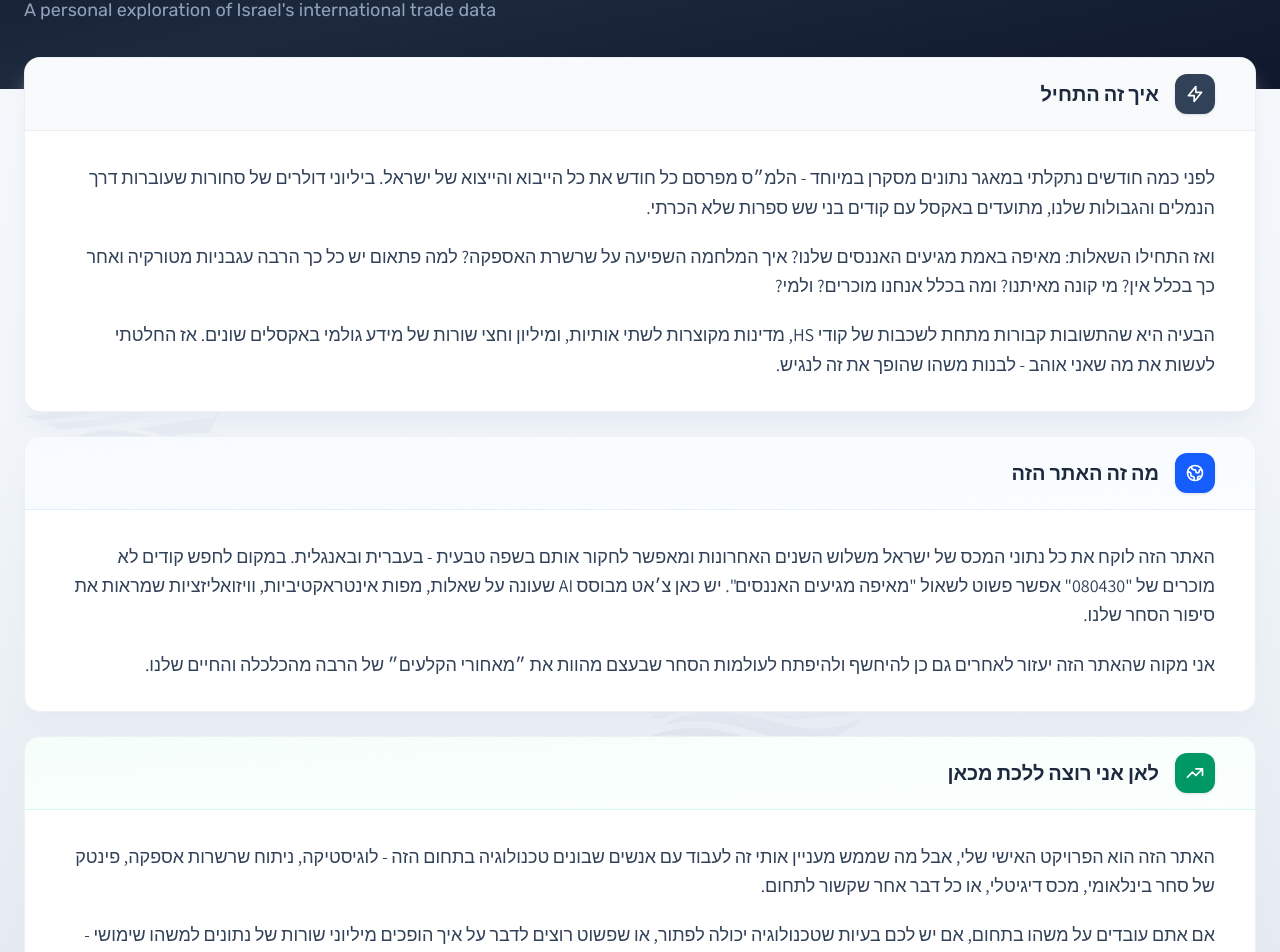
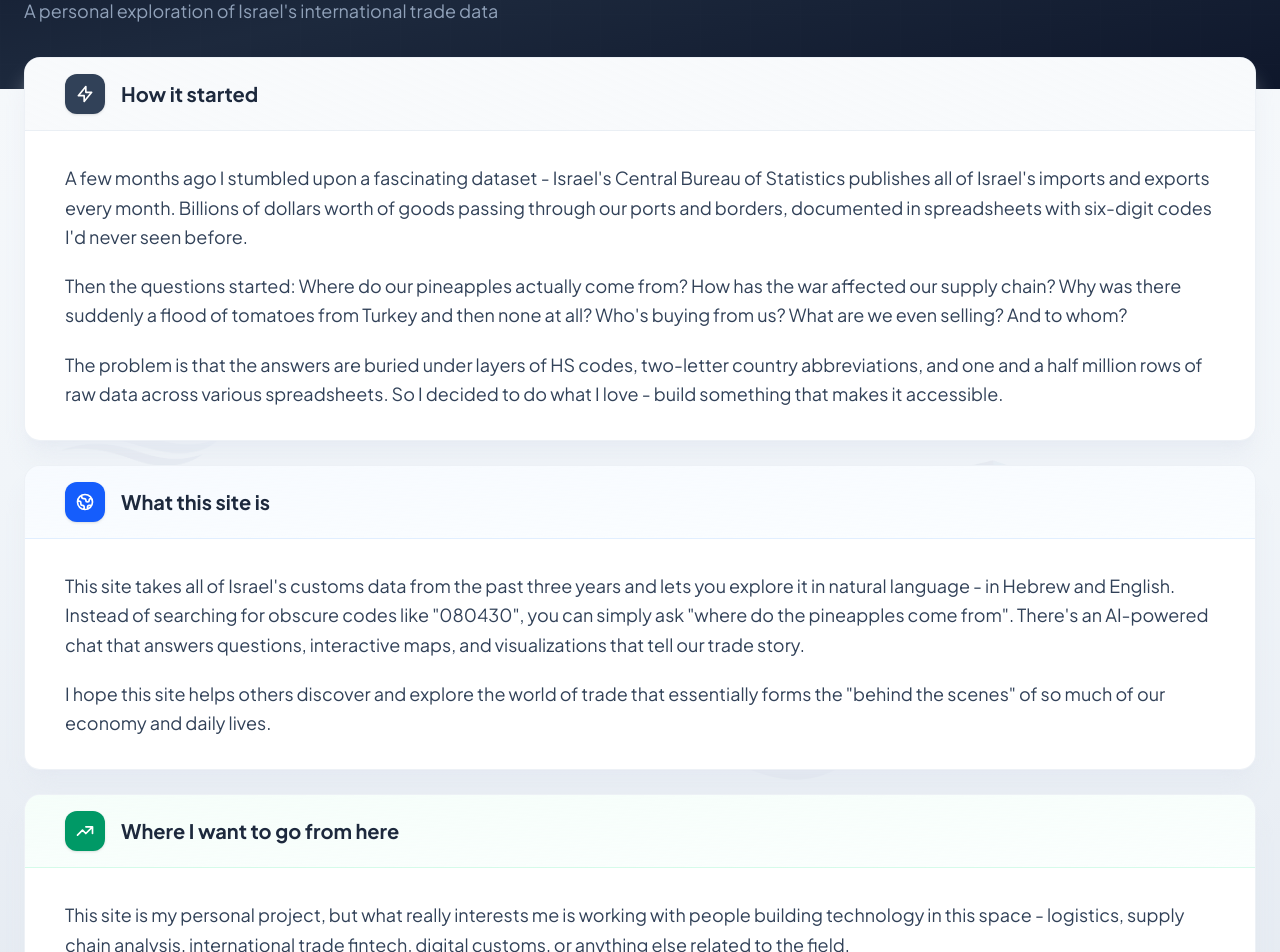
Before and after one commit to akivaschiff/israel-trade-app, a Vue app: page /about in a window 1280 px wide. Shown: the part 251-1203 px from the top of the page. Built offline with nearby package versions, Linux system fonts and the light colour scheme; no server answers.

Commit message:
Support enligsh about page

```diff
--- a/src/style.css
+++ b/src/style.css
@@ -102,7 +102,7 @@ a:not([class*="bg-"]):hover {
 .card {
   background: white;
   border-radius: 0.5rem;
-  box-shadow: 0 1px 3px 0 rgba(0, 0, 0, 0.1), 0 1px 2px -1px rgba(0, 0, 0, 0.1);
+  box-shadow: 1px 1px 5px 1px rgba(0, 0, 0, 0.1), 0 1px 2px -1px rgba(0, 0, 0, 0.1);
 }
 
 .card-elevated {
--- a/src/views/AboutPage.vue
+++ b/src/views/AboutPage.vue
@@ -1,13 +1,13 @@
 <template>
-  <div class="about-page min-h-[calc(100vh-64px)] relative overflow-hidden" dir="rtl">
+  <div class="about-page min-h-[calc(100vh-64px)] relative overflow-hidden">
     <!-- Hero Header -->
-    <div class="relative bg-gradient-to-br from-slate-900 via-slate-800 to-slate-900 overflow-hidden">
+    <div class="relative bg-gradient-to-br from-slate-900 via-slate-800 to-slate-900 overflow-hidden" dir="ltr">
       <!-- Subtle grid pattern -->
       <div class="absolute inset-0 opacity-10">
         <div class="absolute inset-0" style="background-image: linear-gradient(rgba(255,255,255,.05) 1px, transparent 1px), linear-gradient(90deg, rgba(255,255,255,.05) 1px, transparent 1px); background-size: 50px 50px;"></div>
       </div>
 
-      <div class="relative max-w-7xl mx-auto px-6 py-16" dir="ltr">
+      <div class="relative max-w-7xl mx-auto px-6 py-16">
         <div class="inline-flex items-center gap-2 mb-4 px-3 py-1.5 bg-amber-500/10 border border-amber-500/20 rounded-full">
           <div class="w-1.5 h-1.5 bg-amber-400 rounded-full animate-pulse"></div>
           <span class="text-amber-400 text-xs font-semibold tracking-wider uppercase">About This Project</span>
@@ -44,15 +44,15 @@
     </div>
 
     <!-- Content Area -->
-    <div class="max-w-7xl mx-auto px-6 -mt-8 relative z-10 pb-20 space-y-6">
+    <div class="max-w-7xl mx-auto px-6 -mt-8 relative z-10 pb-20 space-y-6" :dir="locale === 'he' ? 'rtl' : 'ltr'">
 
       <!-- Card 01: How it started -->
       <div class="bg-white rounded-2xl shadow-xl shadow-slate-200/60 border border-slate-200/60 overflow-hidden group hover:shadow-2xl hover:shadow-slate-300/60 transition-all duration-500">
         <!-- Edge-to-edge header -->
         <div class="bg-gradient-to-br from-slate-50 to-slate-100/50 border-b border-slate-200/60">
           <div class="px-6 md:px-10 py-4 flex items-center gap-4">
-            <!-- Chapter number -->
-            <div class="flex items-center gap-3 flex-shrink-0">
+            <!-- Chapter number and icon -->
+            <div class="flex items-center gap-3 flex-shrink-0" :class="locale === 'he' ? 'order-2' : ''">
               <div class="w-10 h-10 rounded-xl bg-slate-700 flex items-center justify-center shadow-sm">
                 <svg class="w-5 h-5 text-white" fill="none" stroke="currentColor" viewBox="0 0 24 24">
                   <path stroke-linecap="round" stroke-linejoin="round" stroke-width="2" d="M13 10V3L4 14h7v7l9-11h-7z" />
@@ -60,14 +60,17 @@
               </div>
             </div>
             <!-- Title -->
-            <h2 class="flex-1 text-right text-xl font-bold text-slate-800" dir="rtl" style="font-family: 'Assistant', 'Heebo', sans-serif;">
-              איך זה התחיל
+            <h2 class="flex-1 text-xl font-bold text-slate-800" :class="locale === 'he' ? 'text-right order-1' : 'text-left'" :style="locale === 'he' ? 'font-family: Assistant, Heebo, sans-serif;' : ''">
+              <span v-if="locale === 'he'">איך זה התחיל</span>
+              <span v-else>How it started</span>
             </h2>
           </div>
         </div>
 
         <!-- Card body with padding -->
-        <div class="px-6 md:px-10 py-8 text-right font-hebrew" dir="rtl">
+        <div class="px-6 md:px-10 py-8" :class="locale === 'he' ? 'text-right font-hebrew' : 'text-left'">
+          <!-- Hebrew Content -->
+          <template v-if="locale === 'he'">
             <p class="text-lg leading-relaxed text-slate-700 mb-5" style="font-family: 'Assistant', 'Heebo', sans-serif;">
               לפני כמה חודשים נתקלתי במאגר נתונים מסקרן במיוחד - הלמ״ס מפרסם כל חודש את כל הייבוא והייצוא של ישראל. ביליוני דולרים של סחורות שעוברות דרך הנמלים והגבולות שלנו, מתועדים באקסל עם קודים בני שש ספרות שלא הכרתי.
             </p>
@@ -77,6 +80,19 @@
             <p class="text-lg leading-relaxed text-slate-700" style="font-family: 'Assistant', 'Heebo', sans-serif;">
               הבעיה היא שהתשובות קבורות מתחת לשכבות של קודי HS, מדינות מקוצרות לשתי אותיות, ומיליון וחצי שורות של מידע גולמי באקסלים שונים. אז החלטתי לעשות את מה שאני אוהב - לבנות משהו שהופך את זה לנגיש.
             </p>
+          </template>
+          <!-- English Content -->
+          <template v-else>
+            <p class="text-lg leading-relaxed text-slate-700 mb-5">
+              A few months ago I stumbled upon a fascinating dataset - Israel's Central Bureau of Statistics publishes all of Israel's imports and exports every month. Billions of dollars worth of goods passing through our ports and borders, documented in spreadsheets with six-digit codes I'd never seen before.
+            </p>
+            <p class="text-lg leading-relaxed text-slate-700 mb-5">
+              Then the questions started: Where do our pineapples actually come from? How has the war affected our supply chain? Why was there suddenly a flood of tomatoes from Turkey and then none at all? Who's buying from us? What are we even selling? And to whom?
+            </p>
+            <p class="text-lg leading-relaxed text-slate-700">
+              The problem is that the answers are buried under layers of HS codes, two-letter country abbreviations, and one and a half million rows of raw data across various spreadsheets. So I decided to do what I love - build something that makes it accessible.
+            </p>
+          </template>
         </div>
       </div>
 
@@ -85,8 +101,8 @@
         <!-- Edge-to-edge header -->
         <div class="bg-gradient-to-br from-blue-50/50 to-sky-50/30 border-b border-blue-200/40">
           <div class="px-6 md:px-10 py-4 flex items-center gap-4">
-            <!-- Chapter number -->
-            <div class="flex items-center gap-3 flex-shrink-0">
+            <!-- Chapter number and icon -->
+            <div class="flex items-center gap-3 flex-shrink-0" :class="locale === 'he' ? 'order-2' : ''">
               <div class="w-10 h-10 rounded-xl bg-blue-600 flex items-center justify-center shadow-sm">
                 <svg class="w-5 h-5 text-white" fill="none" stroke="currentColor" viewBox="0 0 24 24">
                   <path stroke-linecap="round" stroke-linejoin="round" stroke-width="2" d="M3.055 11H5a2 2 0 012 2v1a2 2 0 002 2 2 2 0 012 2v2.945M8 3.935V5.5A2.5 2.5 0 0010.5 8h.5a2 2 0 012 2 2 2 0 104 0 2 2 0 012-2h1.064M15 20.488V18a2 2 0 012-2h3.064M21 12a9 9 0 11-18 0 9 9 0 0118 0z" />
@@ -94,20 +110,33 @@
               </div>
             </div>
             <!-- Title -->
-            <h2 class="flex-1 text-right text-xl font-bold text-slate-800" dir="rtl" style="font-family: 'Assistant', 'Heebo', sans-serif;">
-              מה זה האתר הזה
+            <h2 class="flex-1 text-xl font-bold text-slate-800" :class="locale === 'he' ? 'text-right order-1' : 'text-left'" :style="locale === 'he' ? 'font-family: Assistant, Heebo, sans-serif;' : ''">
+              <span v-if="locale === 'he'">מה זה האתר הזה</span>
+              <span v-else>What this site is</span>
             </h2>
           </div>
         </div>
 
         <!-- Card body with padding -->
-        <div class="px-6 md:px-10 py-8 text-right font-hebrew" dir="rtl">
+        <div class="px-6 md:px-10 py-8" :class="locale === 'he' ? 'text-right font-hebrew' : 'text-left'">
+          <!-- Hebrew Content -->
+          <template v-if="locale === 'he'">
             <p class="text-lg leading-relaxed text-slate-700 mb-5" style="font-family: 'Assistant', 'Heebo', sans-serif;">
               האתר הזה לוקח את כל נתוני המכס של ישראל משלוש השנים האחרונות ומאפשר לחקור אותם בשפה טבעית - בעברית ובאנגלית. במקום לחפש קודים לא מוכרים של "080430" אפשר פשוט לשאול "מאיפה מגיעים האננסים". יש כאן צ׳אט מבוסס AI שעונה על שאלות, מפות אינטראקטיביות, וויזואליזציות שמראות את סיפור הסחר שלנו.
             </p>
             <p class="text-lg leading-relaxed text-slate-700" style="font-family: 'Assistant', 'Heebo', sans-serif;">
               אני מקוה שהאתר הזה יעזור לאחרים גם כן להיחשף ולהיפתח לעולמות הסחר שבעצם מהוות את ״מאחורי הקלעים״ של הרבה מהכלכלה והחיים שלנו.
             </p>
+          </template>
+          <!-- English Content -->
+          <template v-else>
+            <p class="text-lg leading-relaxed text-slate-700 mb-5">
+              This site takes all of Israel's customs data from the past three years and lets you explore it in natural language - in Hebrew and English. Instead of searching for obscure codes like "080430", you can simply ask "where do the pineapples come from". There's an AI-powered chat that answers questions, interactive maps, and visualizations that tell our trade story.
+            </p>
+            <p class="text-lg leading-relaxed text-slate-700">
+              I hope this site helps others discover and explore the world of trade that essentially forms the "behind the scenes" of so much of our economy and daily lives.
+            </p>
+          </template>
         </div>
       </div>
 
@@ -116,8 +145,8 @@
         <!-- Edge-to-edge header -->
         <div class="bg-gradient-to-br from-emerald-50/50 to-teal-50/30 border-b border-emerald-200/40">
           <div class="px-6 md:px-10 py-4 flex items-center gap-4">
-            <!-- Chapter number -->
-            <div class="flex items-center gap-3 flex-shrink-0">
+            <!-- Chapter number and icon -->
+            <div class="flex items-center gap-3 flex-shrink-0" :class="locale === 'he' ? 'order-2' : ''">
               <div class="w-10 h-10 rounded-xl bg-emerald-600 flex items-center justify-center shadow-sm">
                 <svg class="w-5 h-5 text-white" fill="none" stroke="currentColor" viewBox="0 0 24 24">
                   <path stroke-linecap="round" stroke-linejoin="round" stroke-width="2" d="M13 7h8m0 0v8m0-8l-8 8-4-4-6 6" />
@@ -125,20 +154,33 @@
               </div>
             </div>
             <!-- Title -->
-            <h2 class="flex-1 text-right text-xl font-bold text-slate-800" dir="rtl" style="font-family: 'Assistant', 'Heebo', sans-serif;">
-              לאן אני רוצה ללכת מכאן
+            <h2 class="flex-1 text-xl font-bold text-slate-800" :class="locale === 'he' ? 'text-right order-1' : 'text-left'" :style="locale === 'he' ? 'font-family: Assistant, Heebo, sans-serif;' : ''">
+              <span v-if="locale === 'he'">לאן אני רוצה ללכת מכאן</span>
+              <span v-else>Where I want to go from here</span>
             </h2>
           </div>
         </div>
 
         <!-- Card body with padding -->
-        <div class="px-6 md:px-10 py-8 text-right font-hebrew" dir="rtl">
+        <div class="px-6 md:px-10 py-8" :class="locale === 'he' ? 'text-right font-hebrew' : 'text-left'">
+          <!-- Hebrew Content -->
+          <template v-if="locale === 'he'">
             <p class="text-lg leading-relaxed text-slate-700 mb-5" style="font-family: 'Assistant', 'Heebo', sans-serif;">
               האתר הזה הוא הפרויקט האישי שלי, אבל מה שממש מעניין אותי זה לעבוד עם אנשים שבונים טכנולוגיה בתחום הזה - לוגיסטיקה, ניתוח שרשרות אספקה, פינטק של סחר בינלאומי, מכס דיגיטלי, או כל דבר אחר שקשור לתחום.
             </p>
             <p class="text-lg leading-relaxed text-slate-700" style="font-family: 'Assistant', 'Heebo', sans-serif;">
               אם אתם עובדים על משהו בתחום, אם יש לכם בעיות שטכנולוגיה יכולה לפתור, או שפשוט רוצים לדבר על איך הופכים מיליוני שורות של נתונים למשהו שימושי - אשמח לדבר.
             </p>
+          </template>
+          <!-- English Content -->
+          <template v-else>
+            <p class="text-lg leading-relaxed text-slate-700 mb-5">
+              This site is my personal project, but what really interests me is working with people building technology in this space - logistics, supply chain analysis, international trade fintech, digital customs, or anything else related to the field.
+            </p>
+            <p class="text-lg leading-relaxed text-slate-700">
+              If you're working on something in this area, if you have problems that technology could solve, or if you just want to talk about turning millions of rows of data into something useful - I'd love to chat.
+            </p>
+          </template>
         </div>
       </div>
 
@@ -147,11 +189,14 @@
 </template>
 
 <script setup>
-import { ref, onMounted } from 'vue'
+import { ref, inject, onMounted } from 'vue'
 import { gsap } from 'gsap'
 import { ScrollTrigger } from 'gsap/ScrollTrigger'
 
 gsap.registerPlugin(ScrollTrigger)
+
+// Inject locale
+const locale = inject('locale', 'en')
 
 // Refs for animated elements
 const logo1 = ref(null)
--- a/src/views/DashboardLayout.vue
+++ b/src/views/DashboardLayout.vue
@@ -1,5 +1,5 @@
 <template>
-  <div class="min-h-screen bg-white" :dir="locale === 'he' ? 'rtl' : 'ltr'">
+  <div class="min-h-screen bg-white">
     <!-- Main Navigation - rise-il style -->
     <nav class="bg-white border-b border-gray-200 sticky top-0 z-50">
       <div class="max-w-7xl mx-auto px-4 sm:px-6 lg:px-8">
```
Lines whose indentation alone changed are shown as unchanged.
